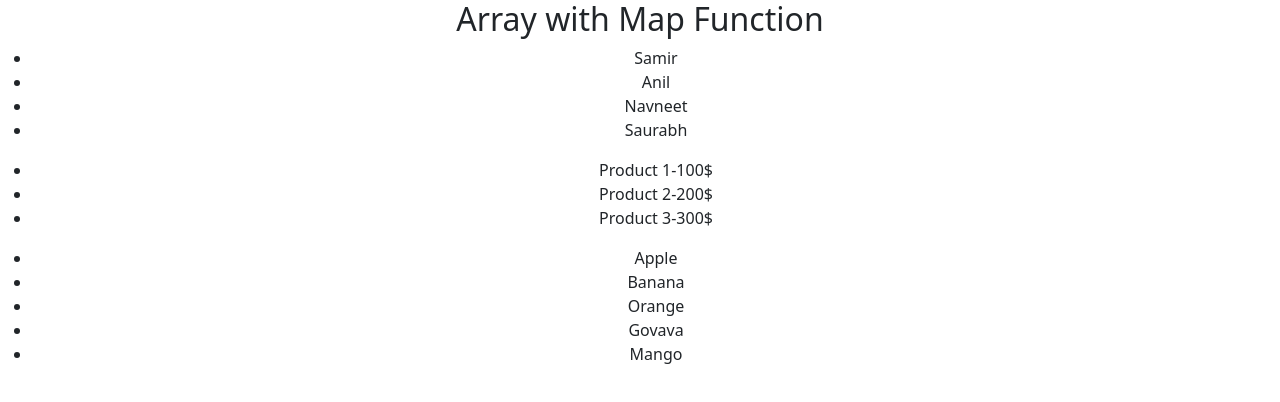
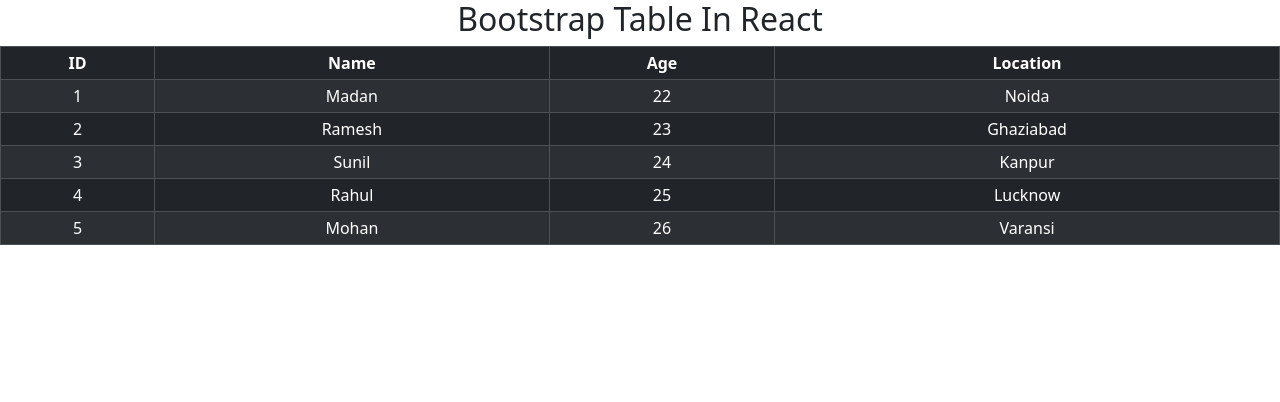
Before and after one commit to sanjay128yadav/react_js, a React (Create React App) app: page / in a window 1280 px wide. Shown: the top 402 px of the page. Built offline with nearby package versions, Linux system fonts and the light colour scheme.

Commit message:
RJ #03082024

```diff
--- a/src/App.js
+++ b/src/App.js
@@ -1,68 +1,44 @@
 import React from 'react'
 import './App.css'
+
+import Table from 'react-bootstrap/Table';
 
 export default function App() {
   // Example 1
 
-  const names = ["Samir", "Anil", "Navneet", "Saurabh"];
-
-  //Example 2 Array of objects
-
-  const products = [
-    {
-      id: 1,
-      name: "Product 1",
-      price: 100
-    },
-    {
-      id: 2,
-      name: "Product 2",
-      price: 200
-    },
-    {
-      id: 3,
-      name: "Product 3",
-      price: 300
-    }
+  const dataTable = [
+    {id:1, name:"Madan", age:22, location:"Noida"},
+    {id:2, name:"Ramesh",age:23, location:"Ghaziabad"},
+    {id:3, name:"Sunil", age:24, location:"Kanpur"},
+    {id:4, name:"Rahul", age:25, location:"Lucknow"},
+    {id:5, name:"Mohan", age:26, location:"Varansi"},
   ]
-
-  // Example 3 Return map method
-
-  const fruits = ["Apple", "Banana", "Orange", "Govava", "Mango"];
-
-  // Using map to transform the array of fruits into an array of react element
-
-  const fruitsIteam = fruits.map((fruit, index)=> <li key={index}>{fruit}</li>)
-
   return (
     <>
     <div className='App'>
-      <h2>Array with Map Function</h2>
-
-      {/* Example 1 */}
-
-      <ul>
-        {
-          names.map((name, index)=>(
-            <li key={index}>{name}</li>
-          ))
-        }
-      </ul>
-
-      {/* Example 2 */}
-
-      <ul>
-        {
-          products.map((product)=>(
-            <li key={product.id}>{product.name}-{product.price}$</li>
-          ))
-        }
-      </ul>
-
-        {/* Example 3 */}
-
-        <ul>{fruitsIteam}</ul>
-
+      <h2>Bootstrap Table In React </h2>
+      <div>
+        <Table striped bordered hover size="sm" variant="dark">
+            <thead>
+              <tr>
+                <th>ID</th>
+                <th>Name</th>
+                <th>Age</th>
+                <th>Location</th>
+              </tr>
+            </thead>
+            <tbody>
+              {dataTable.map((data)=>(
+                <tr key={data.id}>
+                  <td>{data.id}</td>
+                  <td>{data.name}</td>
+                  <td>{data.age}</td>
+                  <td>{data.location}</td>
+                </tr>
+              ))}
+            </tbody>
+        </Table>
+      </div>
     </div>
     </>
   )
```
